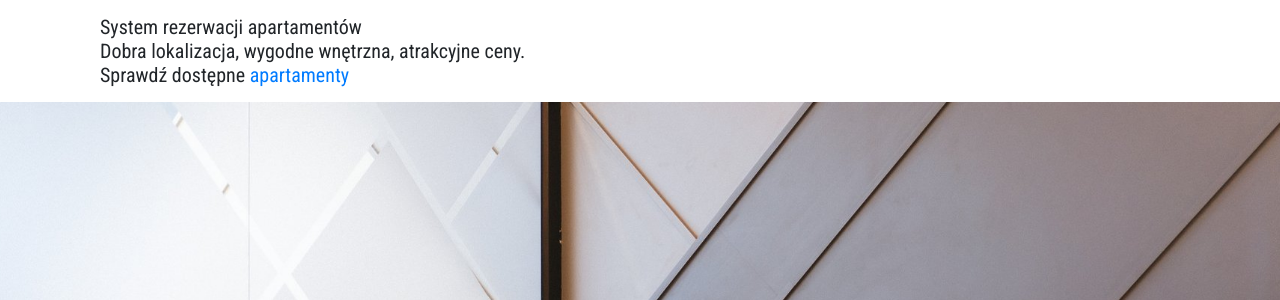
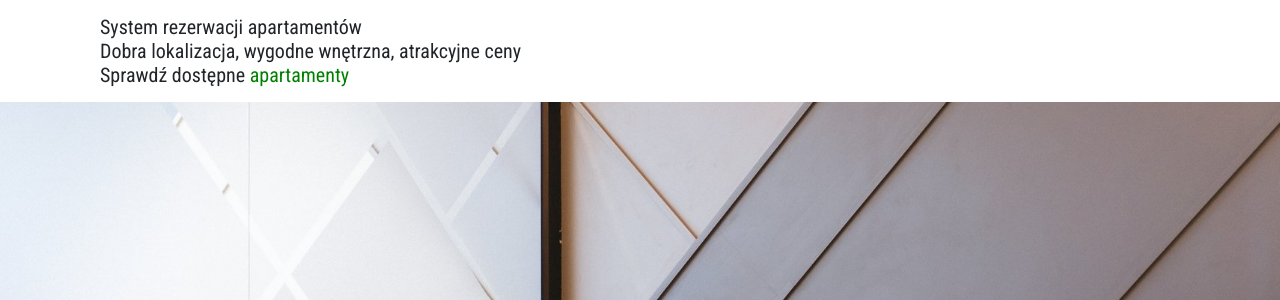
Before and after one commit to kanyczka/django_rentsys, a Django app: page / in a window 1280 px wide. Shown: the part 56-356 px from the top of the page. Run offline with Django 3.2, Linux system fonts and the light colour scheme; some libraries are stand-ins or nearby versions.

Commit message:
more last changes

```diff
--- a/apprtrent/templates/apprtrent/home.html
+++ b/apprtrent/templates/apprtrent/home.html
@@ -3,7 +3,7 @@
 
     <div class="container">
         <h5 class="info-home">System rezerwacji apartamentów<br>
-        Dobra lokalizacja, wygodne wnętrzna, atrakcyjne ceny.<br>
-        Sprawdź dostępne <a href="{% url 'apprtrent:appartments' %}">apartamenty</a></h5>
+        Dobra lokalizacja, wygodne wnętrzna, atrakcyjne ceny<br>
+        Sprawdź dostępne <a href="{% url 'apprtrent:appartments' %}" style="color: green">apartamenty</a></h5>
     </div>
 {% endblock %}
```
